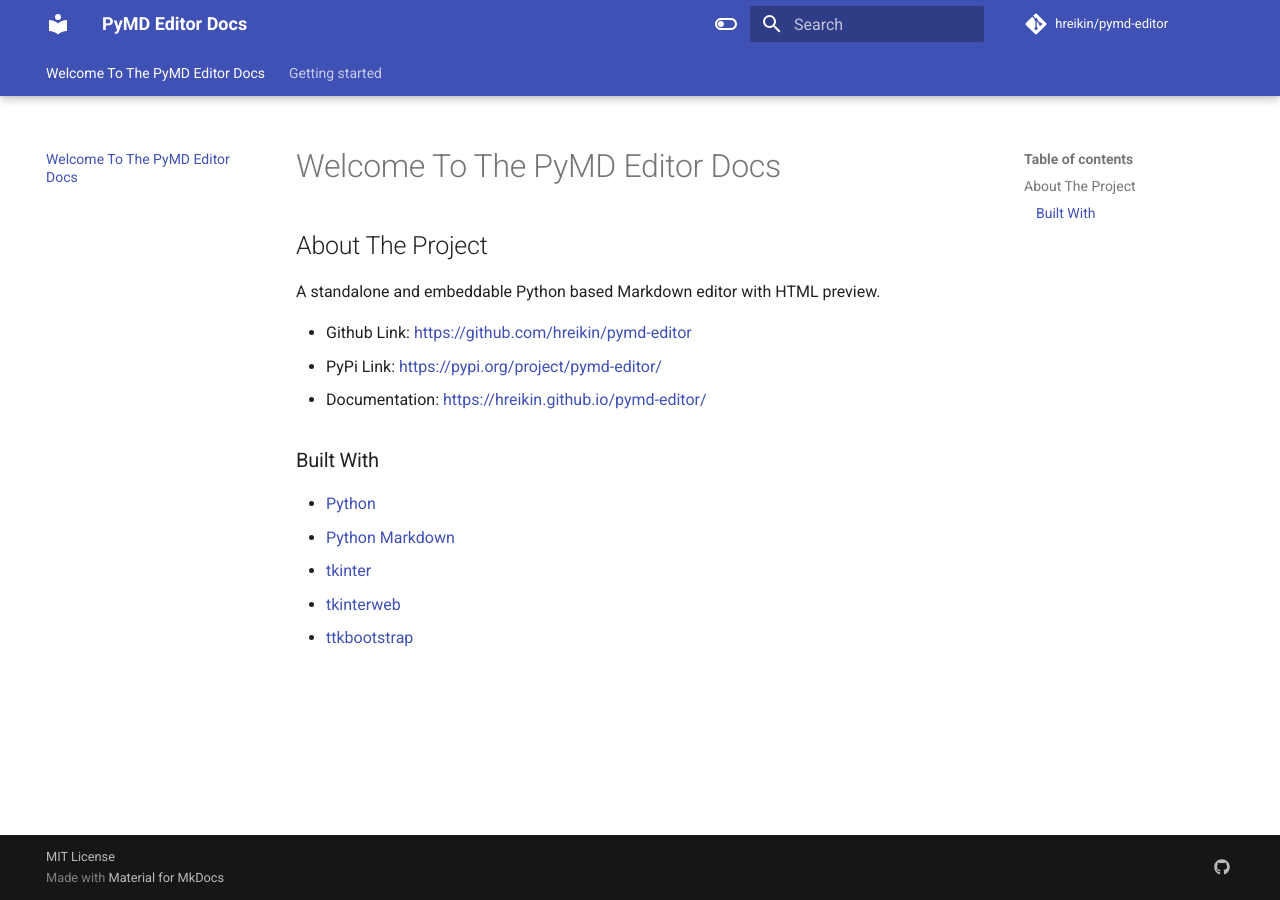
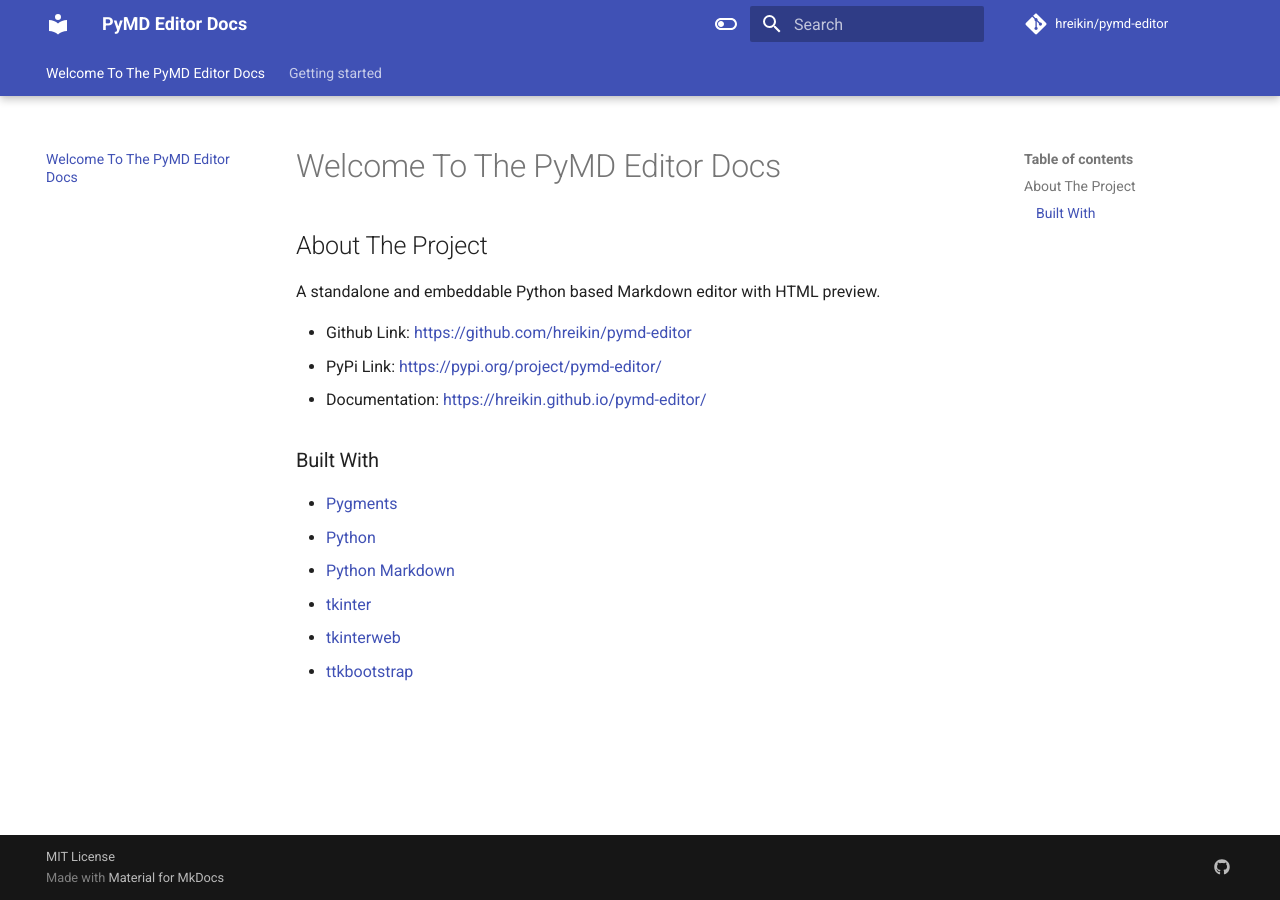
Before and after one commit to hreikin/pymd-editor, an MkDocs documentation site: the page built from docs/index.md, in a window 1280 px wide. Built offline with MkDocs 1.6.1 and Material for MkDocs 9.7.7, drawn with Linux system fonts in a browser that asks for light colours; comment, search, counter and statistics services are not loaded.

Commit message:
Update links.

```diff
--- a/docs/index.md
+++ b/docs/index.md
@@ -13,6 +13,7 @@
 
 ### Built With
 
+* [Pygments](https://github.com/pygments/pygments)
 * [Python](https://www.python.org/)
 * [Python Markdown](https://github.com/Python-Markdown/markdown)
 * [tkinter](https://docs.python.org/3/library/tkinter.html)
```
Also changed, not shown: README.md (+1 -0 lines).
